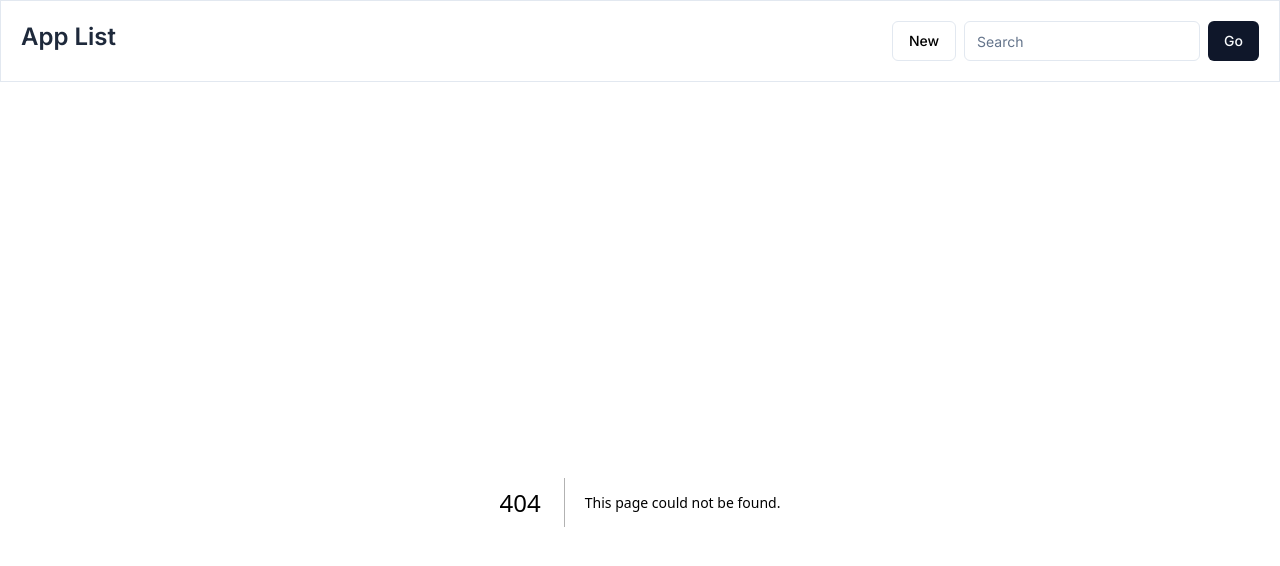
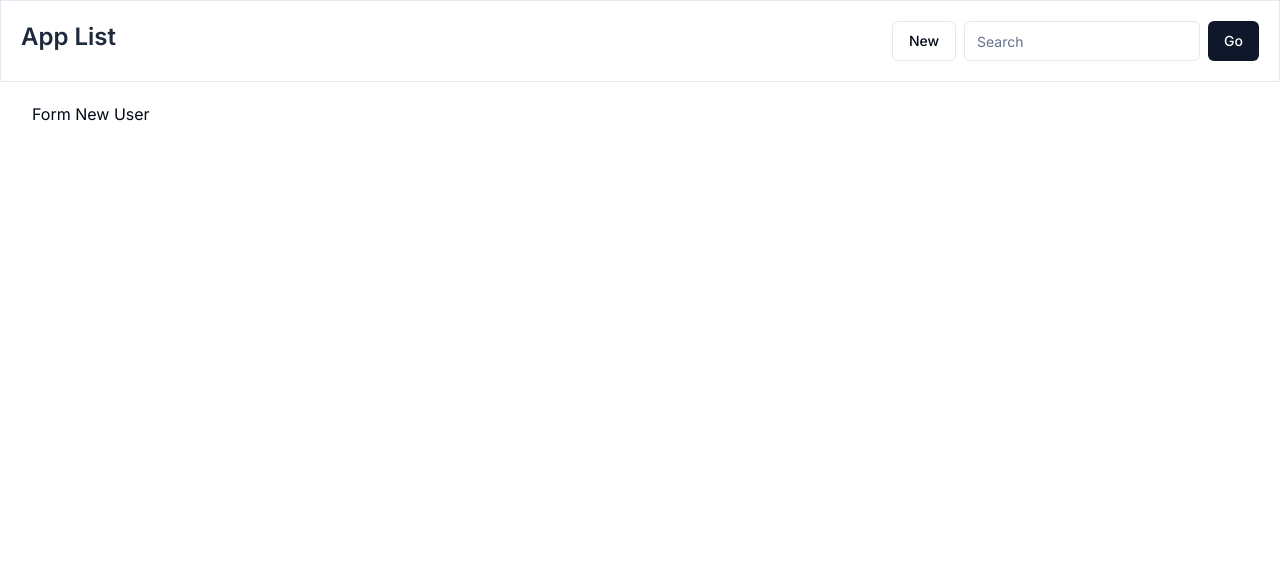
Before and after one commit to erickpeixoto/blog-nextjs-table-pagination, a Next.js app: page /user/new in a window 1280 px wide. Before the commit this address had no page. Shown: the top 566 px of the page. Built offline with nearby package versions, Linux system fonts and the light colour scheme.

Commit message:
feat: add form user page

```diff
--- /dev/null
+++ b/src/app/user/new/page.tsx
@@ -0,0 +1,3 @@
+export default function User() {
+  return <div>Form New User</div>;
+}
```
